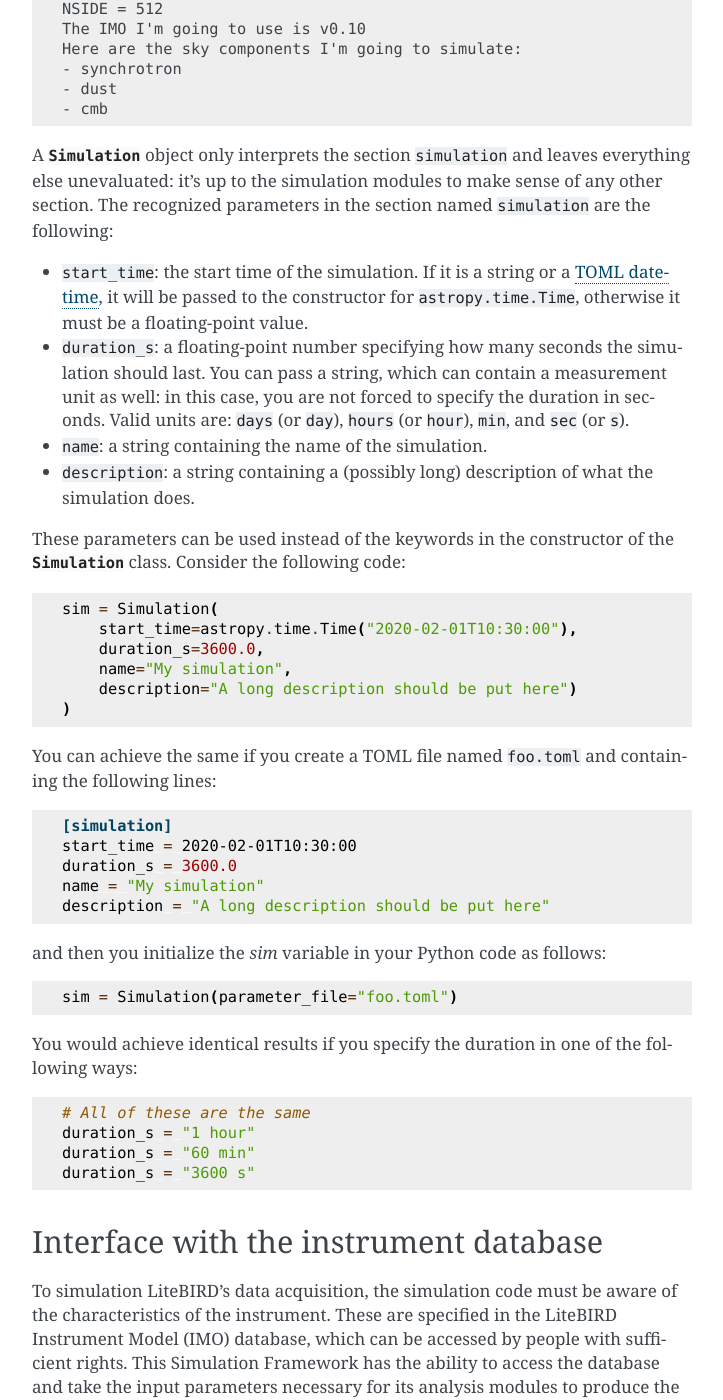
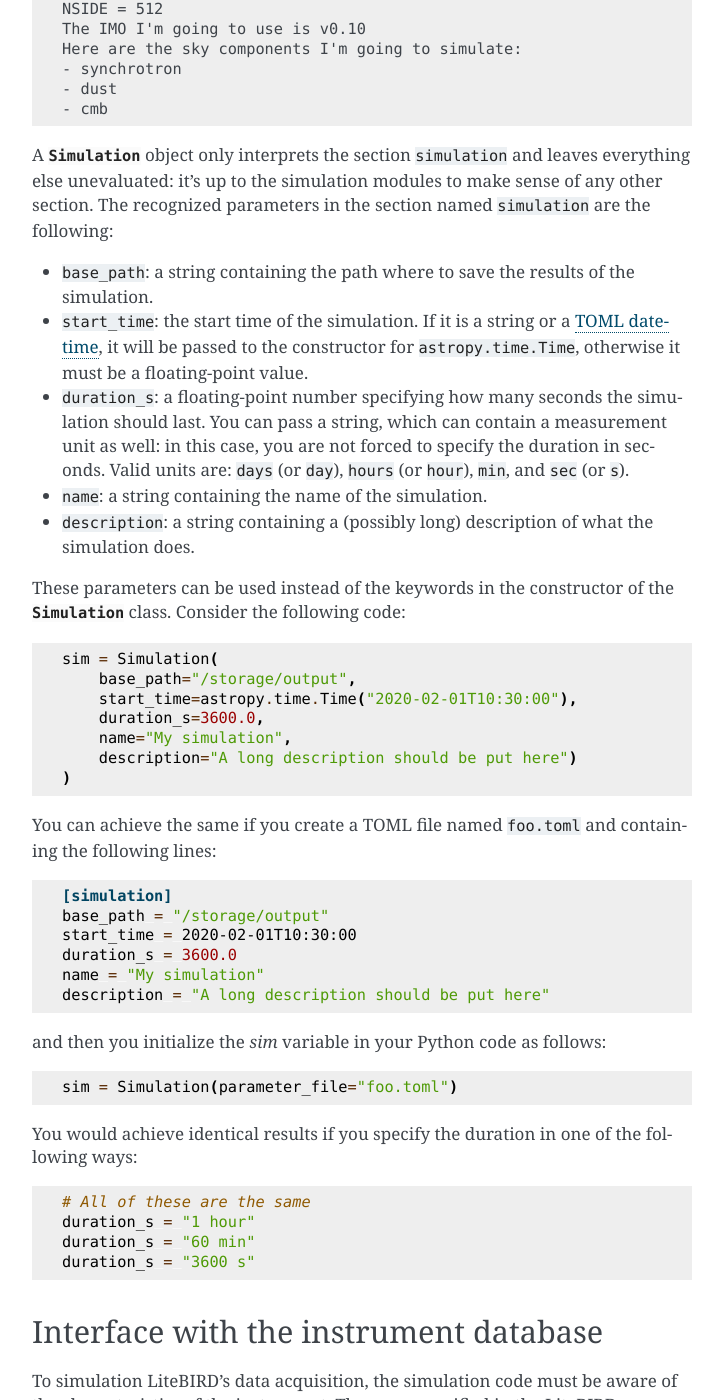
Before and after one commit to litebird/litebird_sim, a Sphinx documentation site: the page built from docs/source/simulations.rst, in a window 1280 px wide and 1400 px high, scrolled down 1701 px. Shown: the whole window, without its empty margins (388-1111 px from the left). Built offline with Sphinx 7.4.7, drawn with Linux system fonts in a browser that asks for light colours.

Commit message:
Add "base_path" to the params read from a TOML file

```diff
--- a/docs/source/simulations.rst
+++ b/docs/source/simulations.rst
@@ -98,6 +98,8 @@ A :class:`.Simulation` object only interprets the section
 simulation modules to make sense of any other section. The recognized
 parameters in the section named ``simulation`` are the following:
 
+- ``base_path``: a string containing the path where to save the
+  results of the simulation.
 - ``start_time``: the start time of the simulation. If it is a string
   or a `TOML datetime
   <https://github.com/toml-lang/toml/blob/master/toml.md#user-content-local-date-time>`_,
@@ -117,6 +119,7 @@ constructor of the :class:`.Simulation` class. Consider the following
 code::
 
   sim = Simulation(
+      base_path="/storage/output",
       start_time=astropy.time.Time("2020-02-01T10:30:00"),
       duration_s=3600.0,
       name="My simulation",
@@ -129,6 +132,7 @@ and containing the following lines:
 .. code-block:: toml
 
    [simulation]
+   base_path = "/storage/output"
    start_time = 2020-02-01T10:30:00
    duration_s = 3600.0
    name = "My simulation"
```
Also changed, not shown: 1 other file.
